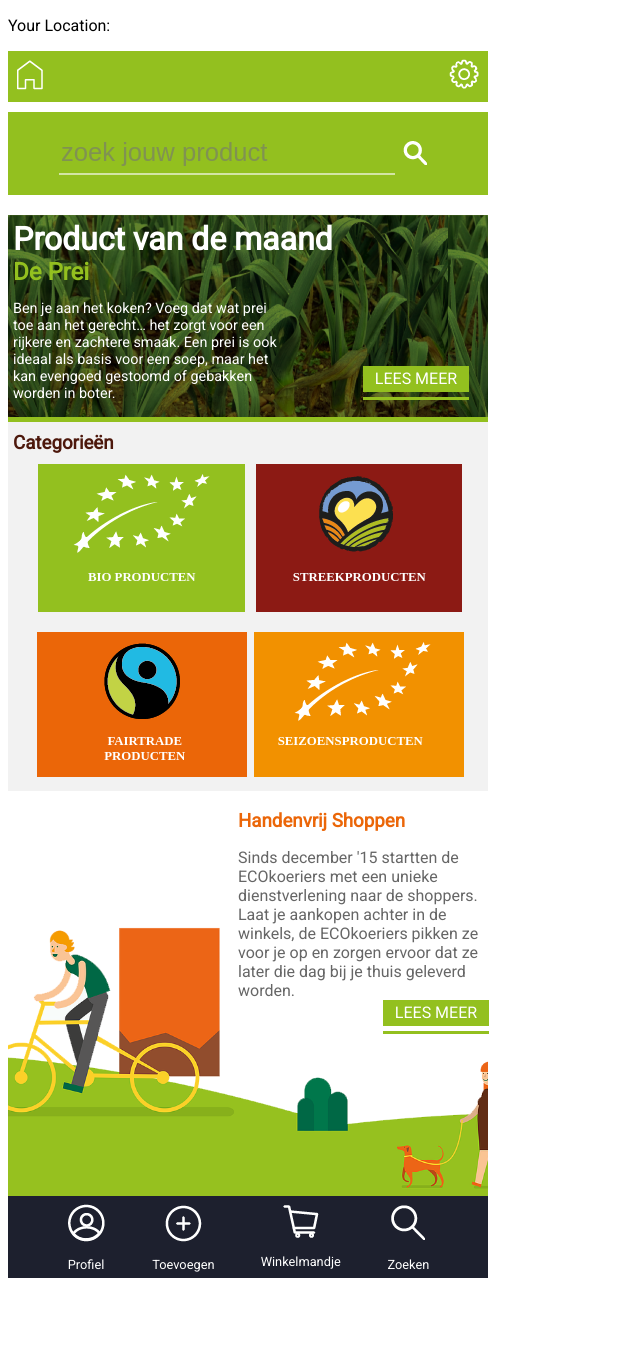
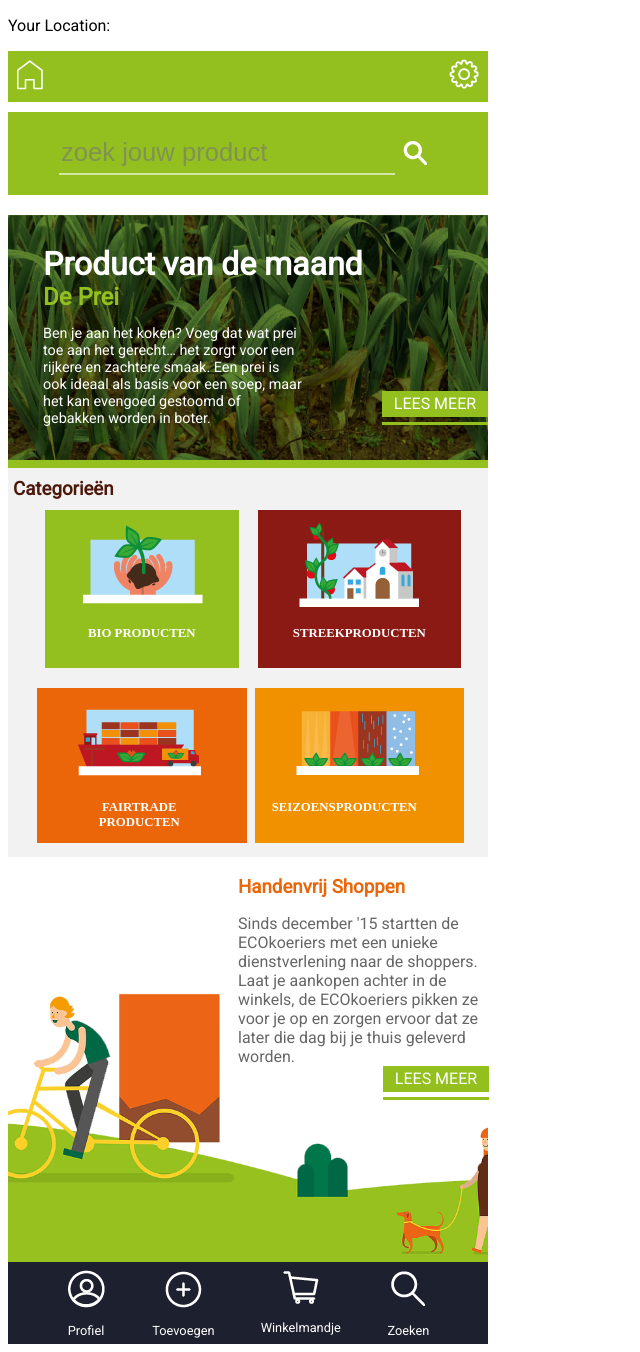
Before and after one commit to lisalepaige/EcoFlavor, a PHP site: page / in a window 1280 px wide. Shown: the whole page, without its empty margins (0-640 px from the left). Before the commit the page ends 1278 px from the top, so only its background shows below. Run offline with PHP 8.4, Linux system fonts and the light colour scheme; some libraries are stand-ins or nearby versions.

Commit message:
aanpassing fairtrade

```diff
--- a/css/style.css
+++ b/css/style.css
@@ -72,14 +72,15 @@ header
     background-image: url("../images/background.png");
     border-bottom-style: solid;
     border-color: #93C01F;
-    border-width: 5px;
-    padding-left: 5px;
+    border-width: 8px;
+    padding-left: 35px; /* 5px */
+padding-top: 30px;
+padding-bottom: 18px;
     margin-top: 20px;
 }
 
 .maand__h1
 {
-    padding-top: 5px;
     margin: 0px;
 }
 
@@ -91,7 +92,7 @@ header
 
 .maand__p
 {
-    width: 270px;
+    width: 270px; /*  270px */
     font-size: 0.9em;
 
 }
@@ -128,9 +129,10 @@ header
    background-color:#93C01F;
 }
 
+
 .categoriën
 {
-    background-color: #F2F2F2;
+    background-color: #F2F2F2; /* grijs achtergrond */
     padding-top: 10px;
     padding-left: 5px;
 
@@ -566,3 +568,16 @@ header
     margin-top: 0px;
     margin-bottom: 150px;
 }
+
+/* fairtrade.php */
+.fairtrade
+{
+    background-color: #F2F2F2; /* grijs achtergrond */
+    padding-top: 10px;
+    padding-left: 20px;
+}
+
+.fairtrade h3{
+    color: #4D180C;
+    font-size: 1.8em;
+}
--- a/index.php
+++ b/index.php
@@ -44,28 +44,28 @@
         <div class="categorie">
             <a href="#">
             <div class="cat cat__bio">
-                <img src="images/bio.png" alt="bio">
+                <img src="images/bioproducten.png" alt="bio">
                 <p>Bio Producten</p>
             </div>
             </a>
 
             <a href="#">
             <div class="cat cat__streek">
-                <img src="images/streek.png" alt="streek">
+                <img src="images/streekproducten.png" alt="streek">
                 <p>Streekproducten</p>
             </div>
             </a>
 
-            <a href="#" class="afair">
+            <a href="fairtrade.php" class="afair">
             <div class="cat cat__fair">
-                <img src="images/fairtrade.png" alt="fairtrade">
+                <img src="images/fairtradeproducten.png" alt="fairtrade">
                 <p>Fairtrade Producten</p>
             </div>
             </a>
 
             <a href="#">
             <div class="cat cat__seizoen">
-                <img src="images/bio.png" alt="seizoen">
+                <img src="images/seizoensproducten.png" alt="seizoen">
                 <p>Seizoensproducten</p>
             </div>
             </a>
```
Also changed, not shown: fairtrade.php (added, +49 -0 lines), images/bioproducten.png (added), images/ecokoeriern.png (added), images/fairtradeproducten.png (added), images/seizoensproducten.png (added), images/streekproducten.png (added).
